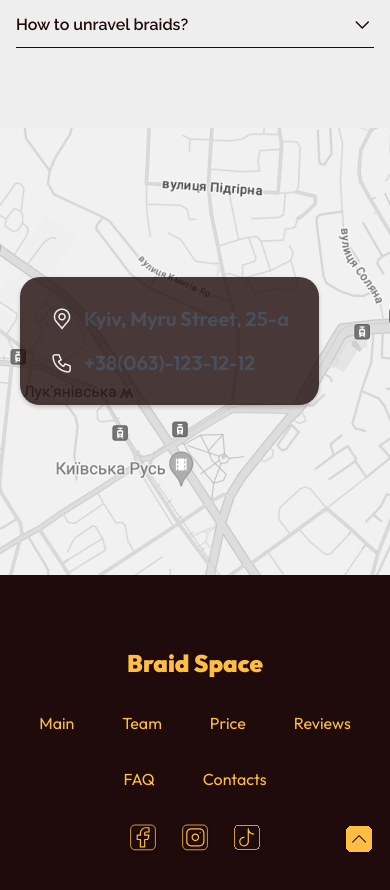
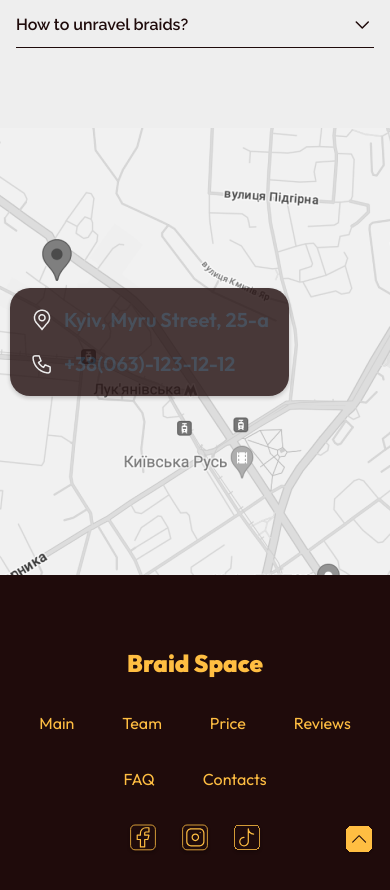
Before and after one commit to bambuuk/braids, a Next.js app: page / in a window 390 px wide. Shown: the part 5840-6730 px from the top of the page. Built offline with nearby package versions, Linux system fonts and the light colour scheme.

Commit message:
upd layout in Map component

```diff
--- a/src/components/Header.tsx
+++ b/src/components/Header.tsx
@@ -1,10 +1,5 @@
-'use client'
-import {
-  BurgerMenu
-} from "@/assets/uiComponents";
 import Navigation from "./Navigation";
 import SocialNetwork from "./SocialNetwork";
-import Image from "next/image";
 import Sidebar from "./Sidebar";
 
 const Header = () => {
--- a/src/components/Map.tsx
+++ b/src/components/Map.tsx
@@ -1,33 +1,36 @@
 'use client';
 import useMediaQuery from '@/hooks/useMediaQuery';
 import Image from 'next/image'
-import { useEffect, useRef } from 'react';
+import { useEffect, useRef, useState } from 'react';
 
 const Map = () => {
   const { isMobile, isSmallTablet, isTablet, isDesktop } = useMediaQuery();
-  const imgRef = useRef("/map-tablet.png");
+  const [imgSrc, setImgSrc] = useState("/map-tablet.png");
 
   useEffect(() => {
-    imgRef.current = isDesktop
-      ? "/map.png"
-      : isSmallTablet
-        ? "/map-tablet.png"
-        : isMobile
-          ? "/map-mobile.png"
-          : "/map.png";
-  }, [isMobile, isSmallTablet, isTablet, isDesktop])
+    setImgSrc(
+      isDesktop
+        ? "/map.png"
+        : isSmallTablet
+          ? "/map-tablet.png"
+          : isMobile
+            ? "/map-mobile.png"
+            : "/map.png"
+    );
+  }, [isMobile, isSmallTablet, isTablet, isDesktop]);
 
   return (
     <div id="map" className='w-full h-[447px] mt-[80px] md:mt-[100px] lg:mt-[150px] relative'>
       <Image
-        src={imgRef.current}
+        src={imgSrc}
         width={1440}
         height={447}
         alt="Map"
         className='w-full h-full object-cover'
       />
       <div
-        className='absolute z-10 p-[30px] bottom-[170px] left-[20px] rounded-[20px] bg-[#1F0B0B] opacity-80
+        className='absolute z-10 p-[20px] sm:p-[30px] bottom-[40%] sm:bottom-[170px] left-[10px]
+        sm:left-[20px] rounded-[20px] bg-[#1F0B0B] opacity-80
         shadow-little flex flex-col gap-5 font-outfit text-[20px] font-semibold leading-[100%]'
       >
         <div className="flex items-center gap-[10px]">
```
